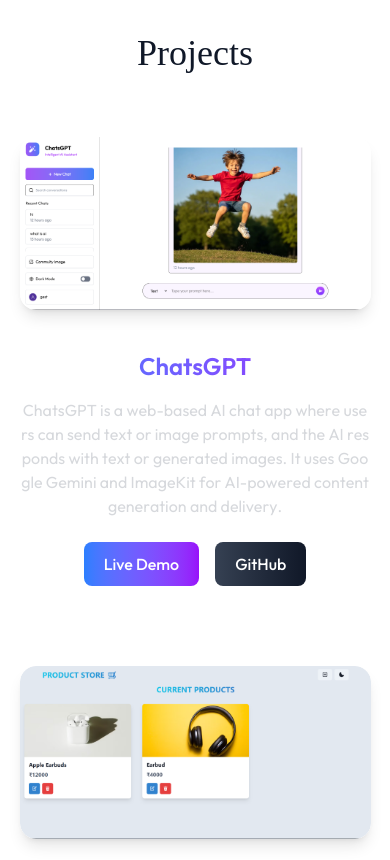
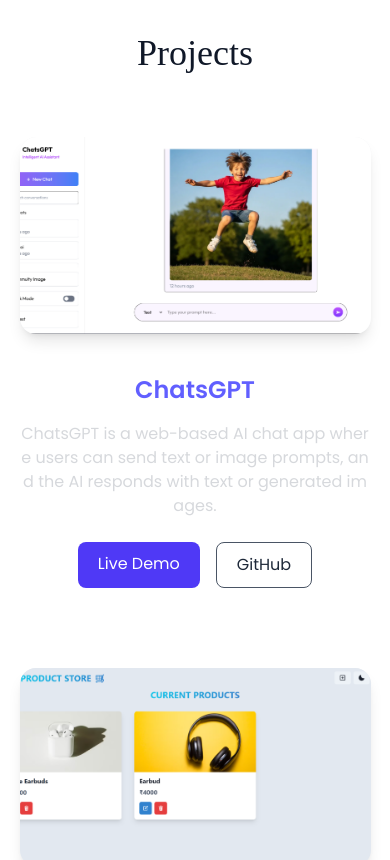
Before and after one commit to 07Gautammishra/portfolio1, a React (Vite) app: page / in a window 390 px wide. Shown: the part 2180-3040 px from the top of the page. Built offline with nearby package versions, Linux system fonts and the light colour scheme; a web font is replaced by a local one.

Commit message:
Refactor Project component for performance and animations
Refactor Project component to use useLayoutEffect and useMemo for performance improvements. Update GSAP animations and project item structure.

```diff
--- a/src/component/project/Project.jsx
+++ b/src/component/project/Project.jsx
@@ -1,27 +1,26 @@
-import React, { useEffect, useRef } from "react";
+import React, { useLayoutEffect, useRef, useMemo } from "react";
 import gsap from "gsap";
 import { ScrollTrigger } from "gsap/ScrollTrigger";
+import { useAppContext } from "../../context/AppContext";
+import ScrollGradientText from "../textAnimation/ScrollGradientText";
 
-// Register ScrollTrigger plugin
-gsap.registerPlugin(ScrollTrigger);
-
-// Import assets (assuming these paths are correct)
+// Assets
 import project1 from "../../assets/chatsGptLight.png";
 import project1Dark from "../../assets/chatsGptDark.png";
 import project2 from "../../assets/project2light.png";
 import project2Dark from "../../assets/project2dark.png";
+import project3 from "../../assets/novabyte.png";
 import project4 from "../../assets/project4.png";
-import project3 from "../../assets/novabyte.png";
-import { useAppContext } from "../../context/AppContext";
-import ScrollGradientText from "../textAnimation/ScrollGradientText";
 
 const Project = () => {
   const { theme } = useAppContext();
+  const containerRef = useRef(null);
 
-  const projectlist = [
+  // Memoize project data to prevent re-renders
+  const projectlist = useMemo(() => [
     {
       title: "ChatsGPT",
-      dec: "ChatsGPT is a web-based AI chat app where users can send text or image prompts, and the AI responds with text or generated images. It uses Google Gemini and ImageKit for AI-powered content generation and delivery.",
+      dec: "ChatsGPT is a web-based AI chat app where users can send text or image prompts, and the AI responds with text or generated images.",
       image: theme === "dark" ? project1Dark : project1,
       live: "https://chatsgpt.onrender.com/",
       github: "https://github.com/07Gautammishra/chatsgpt",
@@ -35,118 +34,85 @@
     },
     {
       title: "NovaByte",
-      dec: "A gaming-themed landing page built with HTML, CSS, and JavaScript, featuring a futuristic design, hero section with “REDEFINE Gaming,” a nav bar, and a watch trailer button — showcasing layout, design, and basic interactivity for beginners.",
+      dec: "A gaming-themed landing page featuring a futuristic design and basic interactivity.",
       image: project3,
       live: "https://07gautammishra.github.io/firstGamingWeb/",
       github: "https://github.com/07Gautammishra/firstGamingWeb",
     },
     {
       title: "Twitter clone",
-      dec: "A full-stack social media web app built using React.js, Node.js, Express, MongoDB, and Tailwind CSS. It includes JWT authentication, post creation, likes, comments, user suggestions, profile editing, image uploads via Cloudinary, and real-time notifications. The app also supports React Query for efficient data fetching and caching, providing a smooth and modern user experience.",
+      dec: "A full-stack social media web app built using React.js, Node.js, Express, MongoDB, and Tailwind CSS.",
       image: project4,
       live: "",
       github: "https://github.com/07Gautammishra/x-clone",
     },
-  ];
+  ], [theme]);
 
-  // 1. Create a useRef array to store references to the project items
-  const projectRefs = useRef([]);
-  // Function to add refs to the array
-  const addToRefs = (el) => {
-    if (el && !projectRefs.current.includes(el)) {
-      projectRefs.current.push(el);
-    }
-  };
+  useLayoutEffect(() => {
+    let ctx = gsap.context(() => {
+      // Use toArray to get elements reliably
+      const items = gsap.utils.toArray(".project-item");
 
-  useEffect(() => {
-    // 2. Initialize GSAP Context for component scoping
-    const ctx = gsap.context(() => {
+      items.forEach((item) => {
+        gsap.fromTo(item,
+          { opacity: 0, y: 50 },
+          {
+            opacity: 1,
+            y: 0,
+            duration: 0.8,
+            ease: "power2.out",
+            scrollTrigger: {
+              trigger: item,
+              start: "top 85%",
+              toggleActions: "play none none none",
+              once: true // Performance: only animate once
+            }
+          }
+        );
+      });
+    }, containerRef);
 
-      // --- Project Item Animations (Staggered Fade-in on Scroll) ---
-      projectRefs.current.forEach((project, i) => {
-        gsap.from(project, {
-          opacity: 0,
-          y: 70,
-          ease: "power2.out",
-          scrollTrigger: {
-            trigger: project,
-            start: "top 80%",
-            scrub: 1,
-            once: true
-          },
-        });
-      });
-
-    }); // End of gsap.context()
-
-    // 3. Cleanup function: Revert all animations when the component unmounts
     return () => ctx.revert();
-  }, [projectlist.length]); // Re-run if the number of projects changes
-
-  // Clear refs on unmount to prevent errors
-  useEffect(() => {
-    return () => (projectRefs.current = []);
-  }, []);
-
+  }, [projectlist]);
 
   return (
-    <section
-      id="project"
-      className="w-[90%] max-w-[800px] mx-auto py-16 fontOutfit"
-    >
-      <h1 className="text-4xl md:text-6xl logo_font text-center mb-16">
-        Projects
-      </h1>
+    <section ref={containerRef} id="project" className="w-[90%] max-w-[800px] mx-auto py-16">
+      <h1 className="text-4xl md:text-6xl logo_font text-center mb-16">Projects</h1>
 
       <div className="flex flex-col gap-20">
         {projectlist.map((project, i) => (
           <div
-            key={i}
-            ref={addToRefs}
-            className={`flex flex-col md:flex-row items-center gap-10 ${
+            key={project.title}
+            className={`project-item flex flex-col md:flex-row items-center gap-10 ${
               i % 2 === 1 ? "md:flex-row-reverse" : ""
             }`}
           >
-            {/* Image */}
-            <div className="max-[756px]:w-full md:w-1/2 overflow-hidden rounded-2xl shadow-lg hover:scale-[1.02] transition-transform duration-500">
+            {/* Image Container with aspect ratio to fix Cumulative Layout Shift (CLS) */}
+            <div className="w-full md:w-1/2 overflow-hidden rounded-2xl shadow-lg bg-gray-100 dark:bg-gray-800 aspect-video">
               <img
                 src={project.image}
                 alt={project.title}
                 loading="lazy"
-                className=" w-full md:w-[500px] object-cover rounded-2xl"
+                decoding="async"
+                className="w-full h-full object-cover transition-transform duration-500 hover:scale-105"
               />
             </div>
 
-            {/* Text Section */}
             <div className="w-full md:w-1/2 text-center md:text-left">
-              <h2 className="text-2xl md:text-3xl font-semibold mb-4 bg-gradient-to-r from-blue-500 to-purple-600 bg-clip-text text-transparent">
+              <h2 className="text-2xl md:text-3xl font-semibold mb-4 text-indigo-500">
                 {project.title}
               </h2>
-              <p className="text-gray-700 dark:text-gray-300 mb-6">
-                <ScrollGradientText text={project.dec}/>
-              </p>
+              <div className="text-gray-700 dark:text-gray-300 mb-6">
+                <ScrollGradientText text={project.dec} />
+              </div>
 
               <div className="flex justify-center md:justify-start gap-4">
-                {project.live.length >0?<a
-                  href={project.live}
-                  target="_blank"
-                  rel="noreferrer"
-                  className="px-5 py-2.5 rounded-lg font-medium text-white
-                             bg-gradient-to-r from-blue-500 to-purple-600
-                             hover:from-purple-600 hover:to-pink-500
-                             transition-all duration-500"
-                >
-                  Live Demo
-                </a>: ''}
-                <a
-                  href={project.github}
-                  target="_blank"
-                  rel="noreferrer"
-                  className="px-5 py-2.5 rounded-lg font-medium text-white
-                             bg-gradient-to-r from-gray-700 to-gray-900
-                             hover:from-indigo-600 hover:to-purple-700
-                             transition-all duration-500"
-                >
+                {project.live && (
+                  <a href={project.live} target="_blank" rel="noreferrer" className="px-5 py-2.5 rounded-lg bg-indigo-600 text-white hover:bg-indigo-700 transition-colors">
+                    Live Demo
+                  </a>
+                )}
+                <a href={project.github} target="_blank" rel="noreferrer" className="px-5 py-2.5 rounded-lg border border-gray-600 dark:border-gray-400 text-gray-800 dark:text-white hover:bg-gray-100 dark:hover:bg-gray-800 transition-colors">
                   GitHub
                 </a>
               </div>
@@ -158,5 +124,4 @@
   );
 };
 
-
 export default Project;
```
